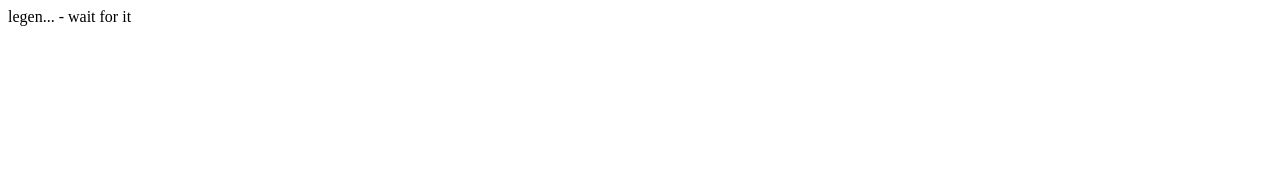
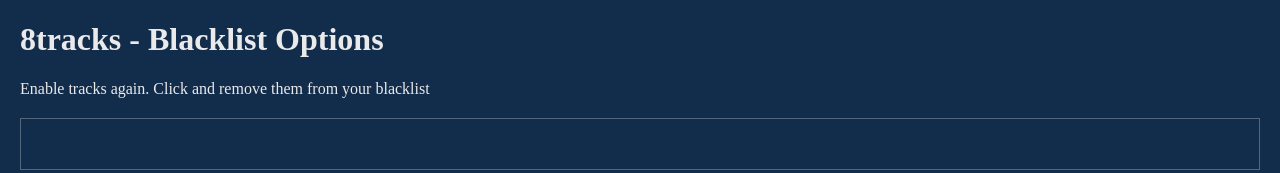
Before and after one commit to BenRichter/8tracks-BlacklistR, a browser extension: page options.html in a window 1280 px wide. Drawn offline with Linux system fonts and the light colour scheme.

Commit message:
options pane to remove songs from blacklist

```diff
--- /dev/null
+++ b/js/options.js
@@ -0,0 +1,44 @@
+
+// var settings = new Store("settings", {
+//     "sample_setting": "This is how you use Store.js to remember values"
+// });
+
+var blacklist = [];
+var $list = $('ul');
+
+
+loadList(); //init
+function loadList(){
+    chrome.storage.sync.get(['list'], function(result){
+        blacklist = result.list;
+
+        if(blacklist === undefined){
+            blacklist = [[],[]];
+        }
+
+        $list.html("");
+        for (var i = 0; i < blacklist[0].length; i++) {
+            $list.append('<li><a href="#" data-array_nbr="' + i +'" >'+ blacklist[1][i] +'</a></li>');
+        }
+
+        $('a').on("click", function(){
+            removeSong($(this).data("array_nbr"));
+        });
+
+
+    });
+}
+
+
+
+function removeSong(arr_nbr){
+
+
+    blacklist[0].splice(arr_nbr, 1);
+    blacklist[1].splice(arr_nbr, 1);
+
+    chrome.storage.sync.set({'list': blacklist}, function() {
+        loadList(); //reloading
+    });
+
+}
--- a/options.html
+++ b/options.html
@@ -4,6 +4,28 @@
 	<title>8tracks Blacklist - options </title>
 </head>
 <body>
-    legen... - wait for it
+<style>
+    html { background-color: #122c4b; }
+    body { margin: 20px; color: #EAEAEA }
+    ul {
+        list-style-type: none;
+        margin: 20px 0 0;
+        padding: 10px;
+        min-height: 30px;
+        border: 1px solid #54667c;
+    }
+    ul li a { color: #EAEAEA; font-size: 16px; text-decoration: none;}
+    ul li a:hover { color: #54667c; text-decoration: line-through;}
+
+</style>
+
+<h1>8tracks - Blacklist Options</h1>
+<p>Enable tracks again. Click and remove them from your blacklist</p>
+<ul>
+</ul>
+
+
+<script src="js/jquery.min.js"></script>
+<script src="js/options.js"></script>
 </body>
 </html>
```
